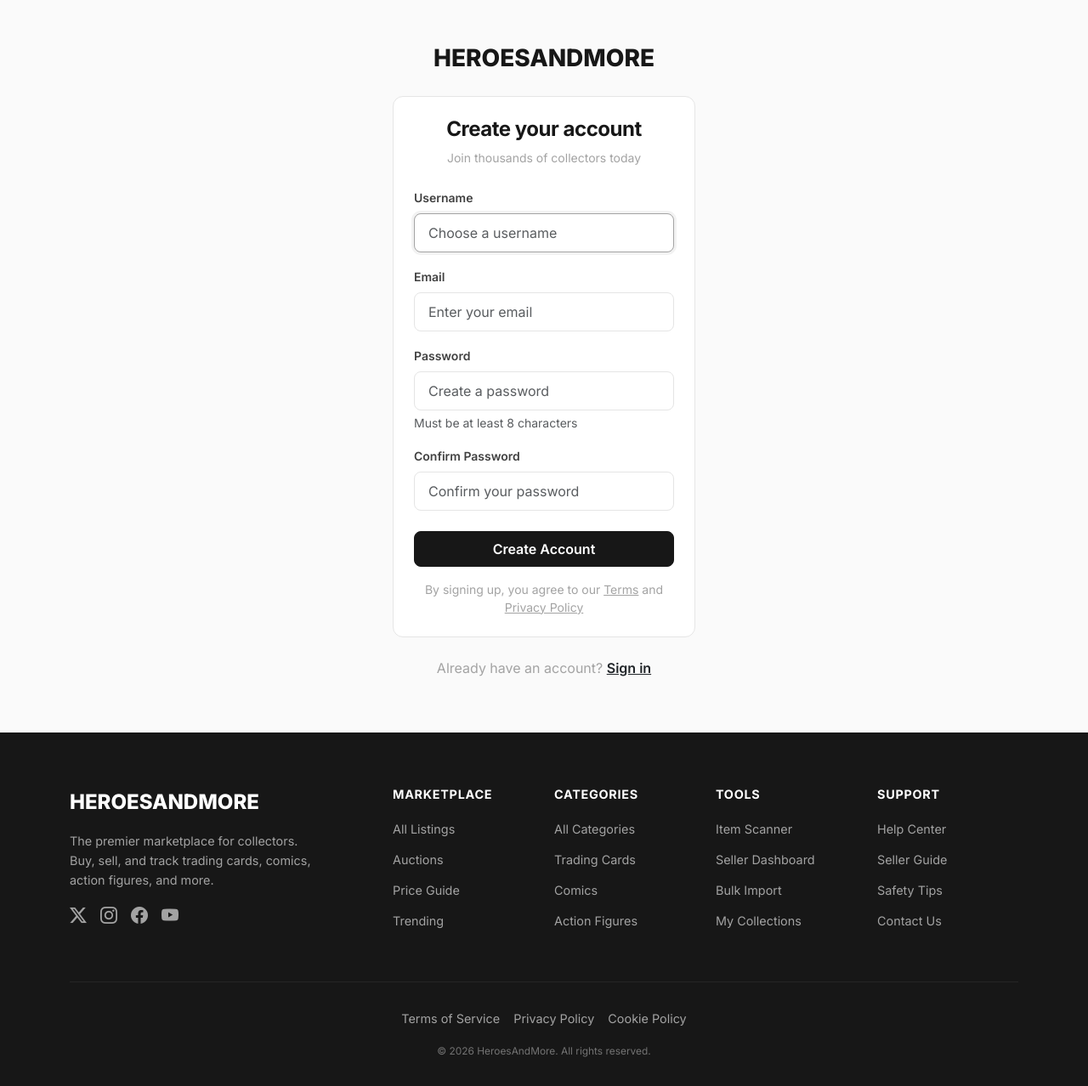
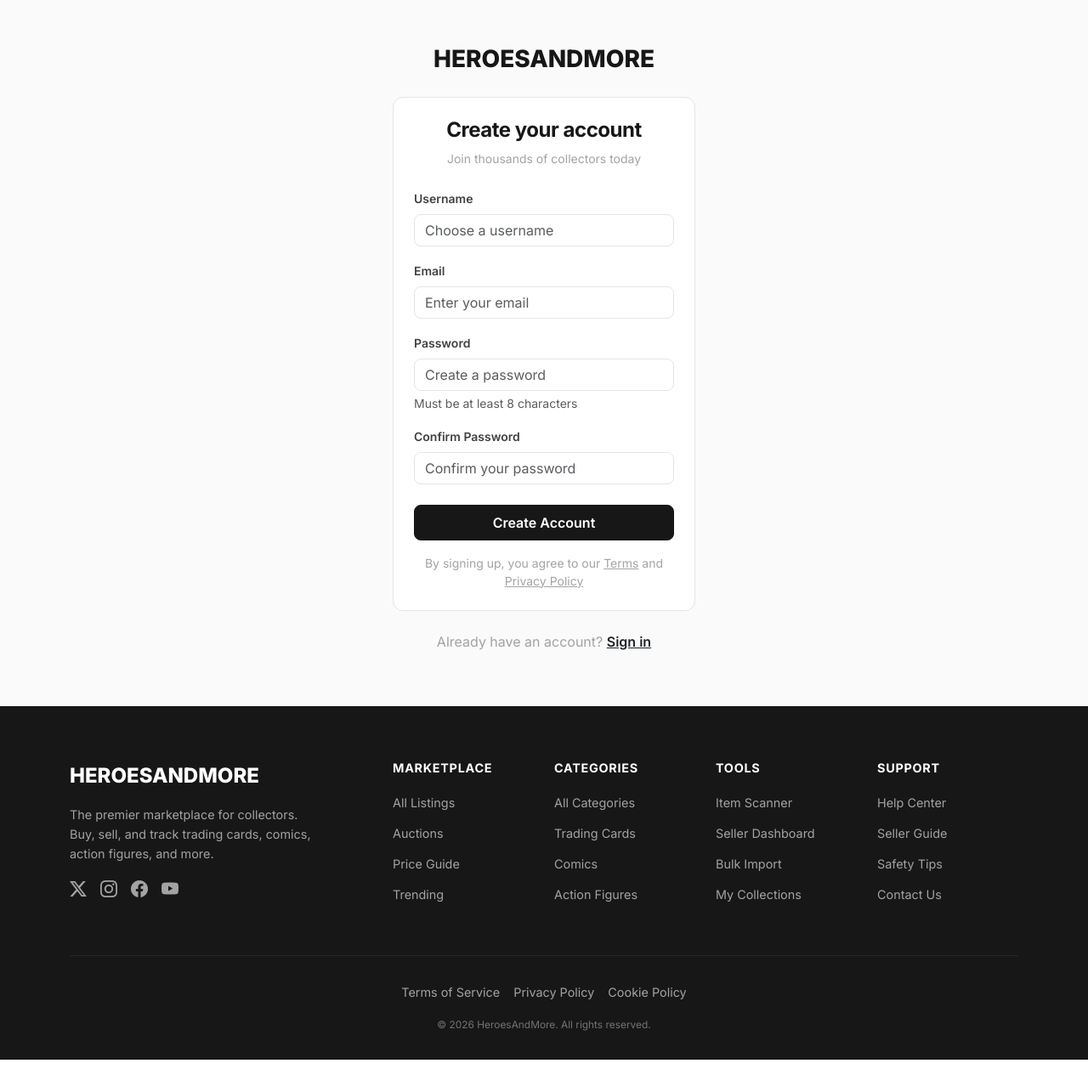
Before and after one commit to nadermx/heroesandmore, a Django app: page /auth/signup/ in a window 1280 px wide. Shown: the part 85-1363 px from the top of the page at 85% size. After the commit the page ends 1332 px from the top, so only its background shows below. Run offline with Django 5.2, Linux system fonts and the light colour scheme; parts of the project's set-up code (start-up, migrations or seed data) failed here and were passed over; some libraries are stand-ins or nearby versions.

Commit message:
Fix iOS keyboard issues - revert to standard Bootstrap forms
Removed custom CSS that was interfering with iOS input focus:
- Removed -webkit-appearance: none (breaks iOS native behavior)
- Removed touch-action: manipulation
- Removed custom min-height, cursor, user-select rules
- Removed extra input attributes (inputmode, autocomplete, etc.)
- Removed autofocus from login/signup (causes iOS issues)
- Removed margin-top: -1px from auth pages

Forms now use pure Bootstrap defaults which work across all devices.

Co-Authored-By: Claude Opus 4.5 <noreply@anthropic.com>

```diff
--- a/templates/account/login.html
+++ b/templates/account/login.html
@@ -30,8 +30,7 @@
                             <div class="mb-3">
                                 <label for="id_login" class="form-label">Email or Username</label>
                                 <input type="text" name="login" id="id_login" class="form-control {% if form.login.errors %}is-invalid{% endif %}"
-                                       placeholder="Enter your email or username" required
-                                       inputmode="email" autocomplete="username" autocapitalize="none" autocorrect="off">
+                                       placeholder="Enter your email or username" required>
                                 {% if form.login.errors %}
                                 <div class="invalid-feedback">{{ form.login.errors.0 }}</div>
                                 {% endif %}
@@ -43,8 +42,7 @@
                                     <a href="{% url 'account_reset_password' %}" class="small text-muted">Forgot password?</a>
                                 </div>
                                 <input type="password" name="password" id="id_password" class="form-control {% if form.password.errors %}is-invalid{% endif %}"
-                                       placeholder="Enter your password" required
-                                       autocomplete="current-password">
+                                       placeholder="Enter your password" required>
                                 {% if form.password.errors %}
                                 <div class="invalid-feedback">{{ form.password.errors.0 }}</div>
                                 {% endif %}
--- a/templates/account/signup.html
+++ b/templates/account/signup.html
@@ -4,7 +4,7 @@
 {% block title %}Create Account - HeroesAndMore{% endblock %}
 
 {% block content %}
-<div class="min-vh-100 d-flex align-items-center" style="background: var(--gray-50); margin-top: -1px;">
+<div class="min-vh-100 d-flex align-items-center" style="background: var(--gray-50);">
     <div class="container py-5">
         <div class="row justify-content-center">
             <div class="col-md-5 col-lg-4">
@@ -32,7 +32,7 @@
                                 <label for="id_username" class="form-label">Username</label>
                                 <input type="text" name="username" id="id_username"
                                        class="form-control {% if form.username.errors %}is-invalid{% endif %}"
-                                       placeholder="Choose a username" value="{{ form.username.value|default:'' }}" required autofocus>
+                                       placeholder="Choose a username" value="{{ form.username.value|default:'' }}" required>
                                 {% if form.username.errors %}
                                 <div class="invalid-feedback">{{ form.username.errors.0 }}</div>
                                 {% endif %}
--- a/templates/base.html
+++ b/templates/base.html
@@ -700,28 +700,11 @@
             color: var(--gray-700);
         }
 
-        /* Form Controls */
+        /* Form Controls - minimal overrides, let Bootstrap handle the rest */
         .form-control, .form-select {
-            background-color: #FFFFFF;
             border: 1px solid var(--border-color);
             border-radius: 0.5rem;
-            padding: 0.625rem 1rem;
             font-size: 16px; /* Prevents zoom on iOS */
-            min-height: 44px; /* Minimum touch target */
-            transition: all 0.15s;
-            -webkit-appearance: none;
-            touch-action: manipulation;
-            cursor: text;
-        }
-
-        /* Ensure inputs are tappable on mobile */
-        input[type="text"],
-        input[type="email"],
-        input[type="password"],
-        input[type="search"],
-        textarea {
-            -webkit-user-select: text;
-            user-select: text;
         }
 
         .form-control:focus, .form-select:focus {
```
